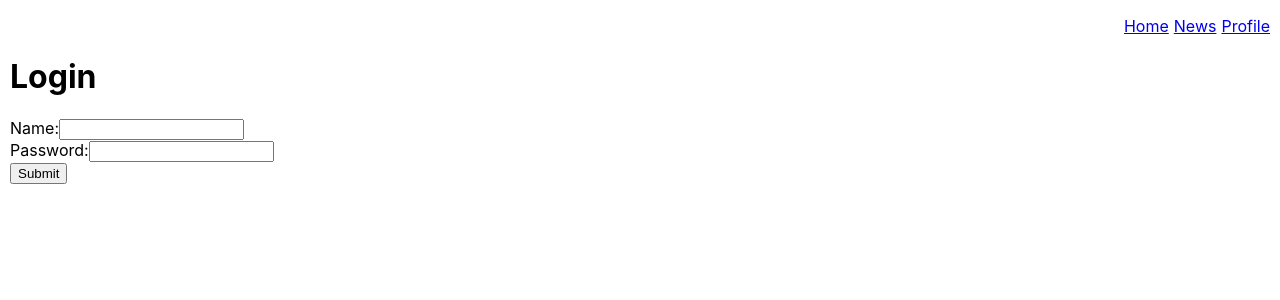
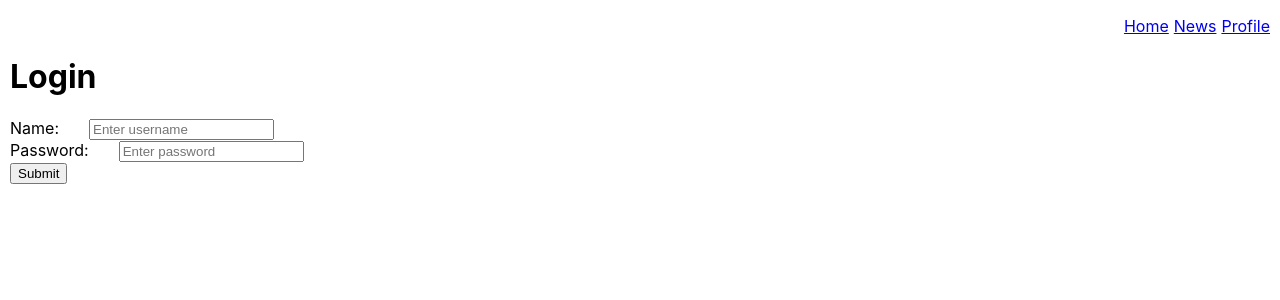
Before and after one commit to IvanTrutnev/react-test-app, a React (Create React App) app: page /login in a window 1280 px wide. Shown: the top 300 px of the page. Built offline with nearby package versions, Linux system fonts and the light colour scheme.

Commit message:
add fake login

```diff
--- a/src/components/Login.js
+++ b/src/components/Login.js
@@ -1,22 +1,49 @@
 import React from 'react';
+import { fakeAuth } from '../helpers/fakeAuth';
 
 class Login extends React.Component {
+	state = {
+		username: '',
+		password: '',
+		error: ''
+	};
+	handleSubmit = (e) => {
+    e.preventDefault();
+
+		if (this.state.username !== fakeAuth.username || this.state.password !== fakeAuth.password) {
+			this.setState({ error: 'Имя пользователя или пароль введены не верно' });
+		} else {
+      this.setState({ error: '' });
+    }
+		console.log(this.state);
+	};
 	render() {
 		return (
 			<div>
 				<h1>Login</h1>
-				<form>
+				<form onSubmit={this.handleSubmit}>
 					<div>
 						<label>Name:</label>
-						<input type="text" name="name" />
+						<input
+							type="text"
+							name="name"
+							value={this.state.username}
+							placeholder="Enter username"
+							onChange={(e) => this.setState({ username: e.target.value })}
+						/>
 					</div>
 					<div>
-						<label>
-							Password:
-							<input type="text" name="password" />
-						</label>
+						<label>Password:</label>
+						<input
+							type="text"
+							name="password"
+							value={this.state.password}
+							placeholder="Enter password"
+							onChange={(e) => this.setState({ password: e.target.value })}
+						/>
 					</div>
 					<input type="submit" value="Submit" />
+					{this.state.error && <div className="error">{this.state.error}</div>}
 				</form>
 			</div>
 		);
--- a/src/helpers/fakeAuth.js
+++ b/src/helpers/fakeAuth.js
@@ -1,3 +1,4 @@
 export const fakeAuth = {
-	isAuthenticated: false
+	username: 'Admin',
+	password: '12345'
 };
--- a/src/index.css
+++ b/src/index.css
@@ -22,3 +22,11 @@ code {
 .navigation > ul > li {
     margin-left: 5px;
 }
+
+label {
+  margin-right: 30px;
+}
+
+.error {
+  color: red;
+}
--- a/src/reducers/index.js
+++ b/src/reducers/index.js
@@ -1,6 +1,6 @@
 export const initialState = {
 	user: {
-		isAuth: true
+		isAuth: false
 	}
 };
 
```
